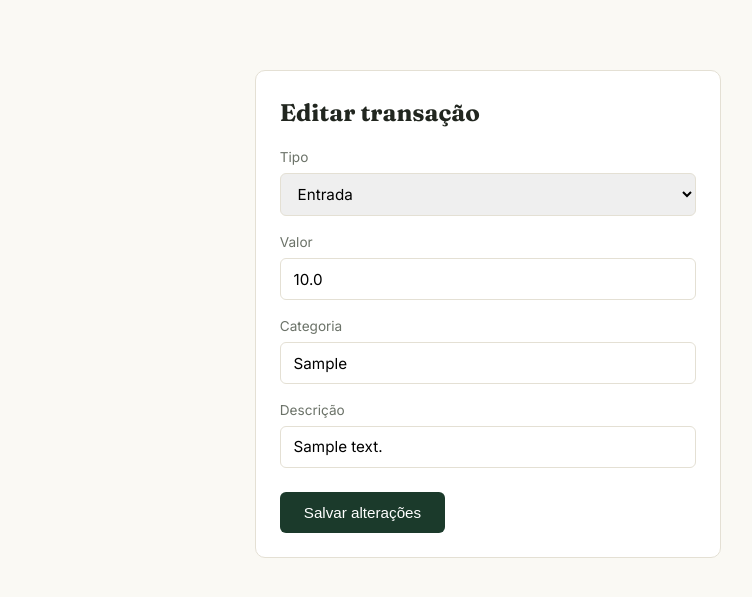
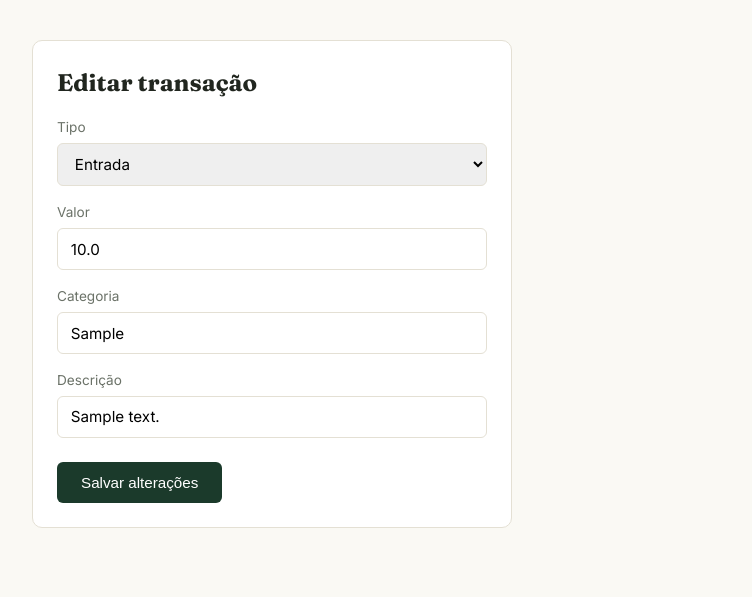
Before and after one commit to pedromatoss010/financas-app-web, a Flask app: page /editar/1 in a window 1280 px wide. Shown: the part 74-671 px from the top of the page, without its empty margins (152-904 px from the left). Run offline with Flask 3, Linux system fonts and the light colour scheme; a user stored in the database is signed in; tables that the repository leaves empty hold one stand-in row (values such as "Sample post").

Commit message:
Correção de bug visual

```diff
--- a/financas_app/static/style.css
+++ b/financas_app/static/style.css
@@ -53,10 +53,6 @@ h1, h2, h3 {
     max-width: 960px;
     margin: 0 auto;
     padding: 2.5rem 1.5rem;
-    display: flex;
-    align-items: center;
-    justify-content: center;
-    margin-top: 30px;
 }
 
 .stats {
```
